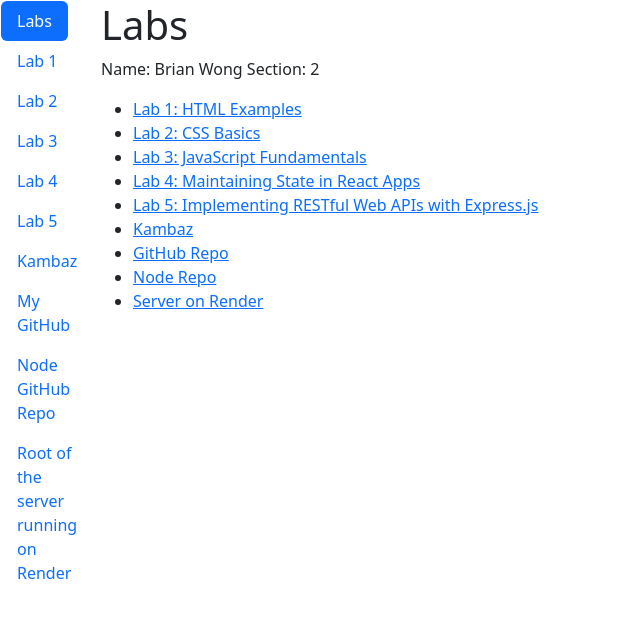
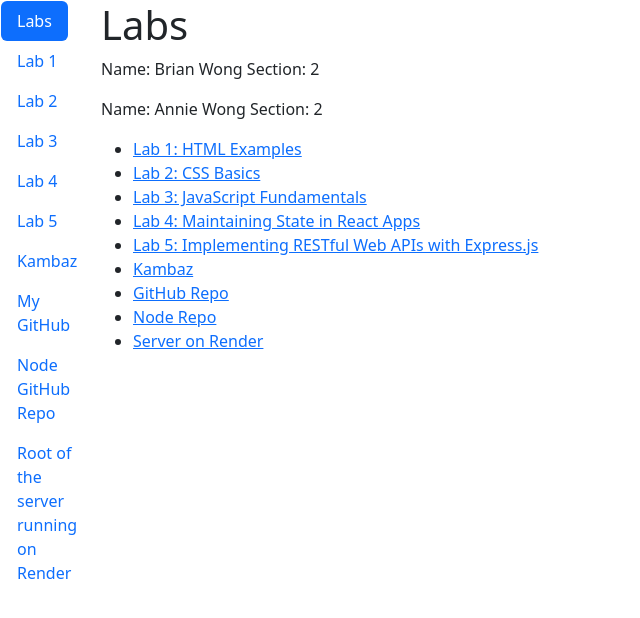
Before and after one commit to wong-bria/kambaz-next-js, a Next.js app: page /labs in a window 1280 px wide. Shown: the top 618 px of the page, without its empty margins (0-640 px from the left). Built offline with nearby package versions, Linux system fonts and the light colour scheme.

Commit message:
added name and section of partner to labs home page

```diff
--- a/app/labs/page.tsx
+++ b/app/labs/page.tsx
@@ -4,6 +4,7 @@ export default function labs() {
     <div id="wd-labs">
       <h1>Labs</h1>
       <p>Name: Brian Wong Section: 2</p>
+      <p>Name: Annie Wong Section: 2</p>
       <ul>
         <li>
           <Link href="/labs/lab1" id="wd-lab1-link">
```
